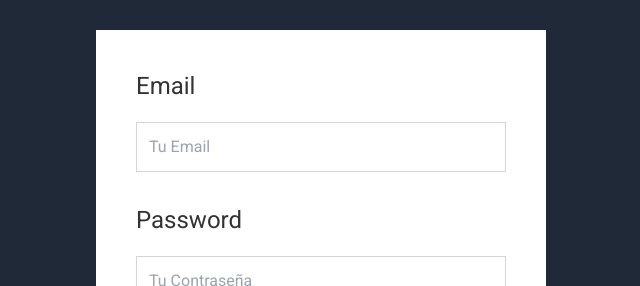
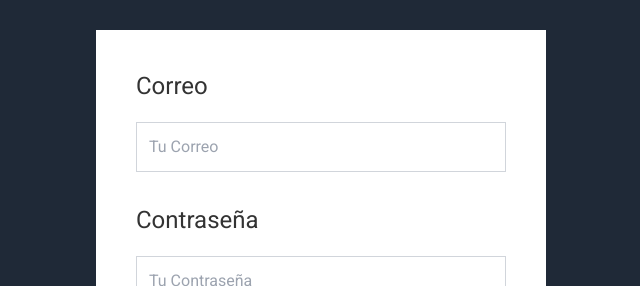
Before and after one commit to EnocDE/Uptask_Frontend, a React (Vite) app: page /auth/login in a window 1280 px wide. Shown: the part 420-706 px from the top of the page, without its empty margins (319-959 px from the left). Built offline with nearby package versions, Linux system fonts and the light colour scheme; no server answers.

Commit message:
fix auto redirect login

```diff
--- a/src/views/auth/LoginView.tsx
+++ b/src/views/auth/LoginView.tsx
@@ -17,16 +17,16 @@ export default function LoginView() {
 		formState: { errors },
 	} = useForm({ defaultValues: initialValues });
 
-	const { mutate } = useMutation({
+	const { mutate, isSuccess } = useMutation({
 		mutationFn: authenticateUser,
 		onError: (error) => toast.error(error.message)
 	});
 
 	const handleLogin = (formData: UserLoginForm) => mutate(formData);
 
-  if (localStorage.getItem('AUTH_TOKEN')) {
-    return <Navigate to='/' />
-  }
+	if (isSuccess) {
+		return <Navigate to={'/'}/>
+	}
 
 	return (
 		<>
@@ -45,18 +45,18 @@ export default function LoginView() {
 				noValidate
 			>
 				<div className="flex flex-col gap-5">
-					<label className="font-normal text-2xl">Email</label>
+					<label htmlFor="email" className="font-normal text-2xl">Correo</label>
 
 					<input
 						id="email"
 						type="email"
-						placeholder="Tu Email"
+						placeholder="Tu Correo"
 						className="w-full p-3 border-gray-300 border"
 						{...register("email", {
-							required: "El Email es obligatorio",
+							required: "El correo es obligatorio",
 							pattern: {
 								value: /\S+@\S+\.\S+/,
-								message: "E-mail no válido",
+								message: "Correo no válido",
 							},
 						})}
 					/>
@@ -64,14 +64,14 @@ export default function LoginView() {
 				</div>
 
 				<div className="flex flex-col gap-5">
-					<label className="font-normal text-2xl">Password</label>
+					<label htmlFor="password" className="font-normal text-2xl">Contraseña</label>
 
 					<input
 						type="password"
 						placeholder="Tu Contraseña"
 						className="w-full p-3  border-gray-300 border"
 						{...register("password", {
-							required: "El Password es obligatorio",
+							required: "La contraseña es obligatoria",
 						})}
 					/>
 					{errors.password && (
```
